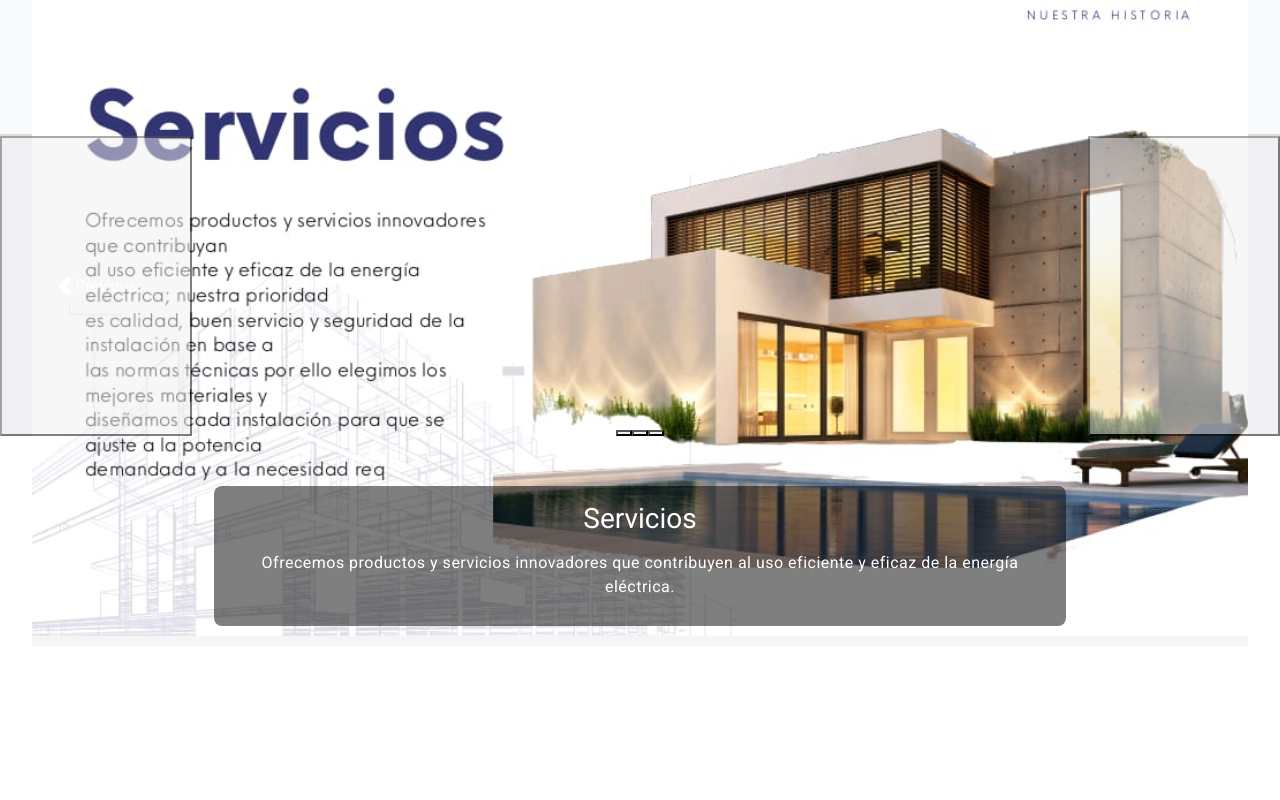
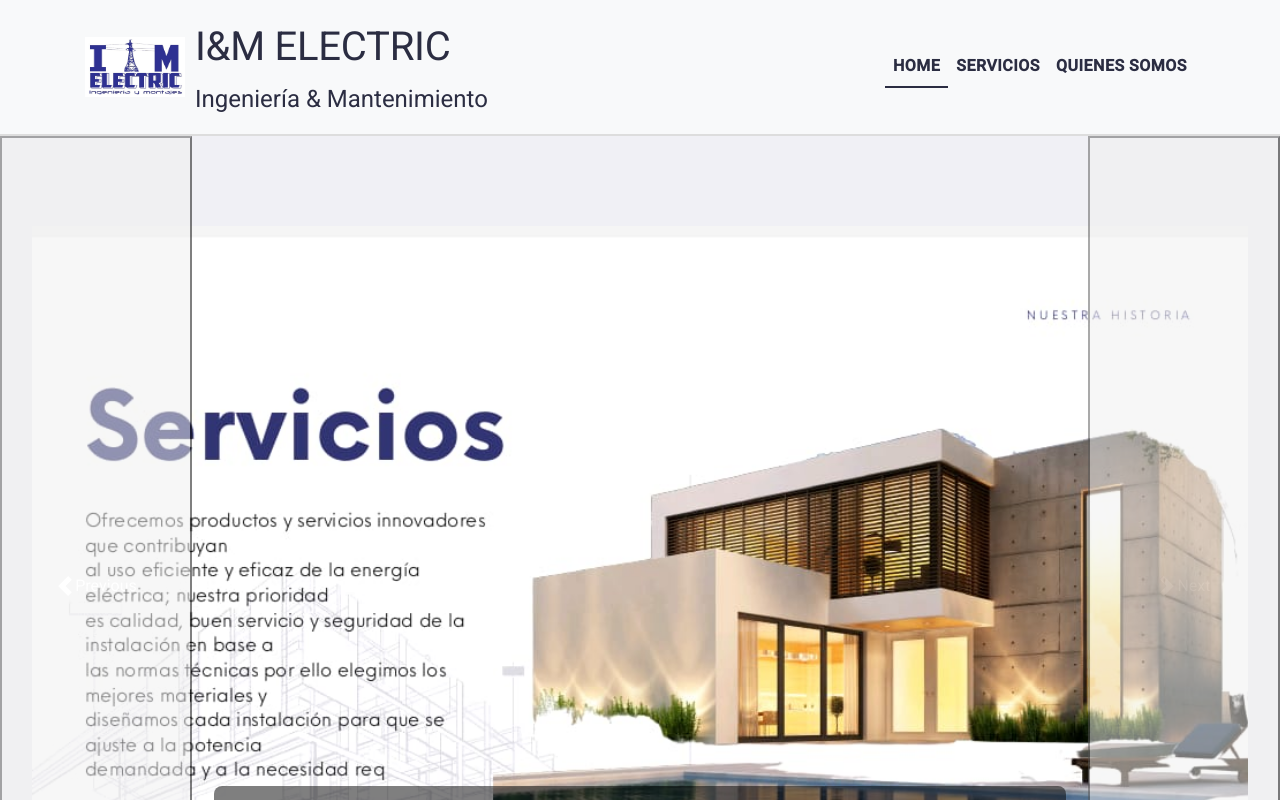
Before and after one commit to Miguel-121203/Electric, an Angular app: page / in a window 1280 px wide. Shown: the top 800 px of the page. Built offline with nearby package versions, Linux system fonts and the light colour scheme.

Commit message:
correcion de carrusel

```diff
--- a/src/app/interfaces/home/home.component.css
+++ b/src/app/interfaces/home/home.component.css
@@ -51,15 +51,14 @@ nav ul li {
     margin-bottom: 1em;
 }
 
-.carousel-custom-size {
-    height: 300px; /* Ajusta la altura aquí */
+ .carousel-custom-size {
+    height: 900px; /* Ajusta la altura aquí */
   }
 
   .carousel-custom-size .carousel-inner .carousel-item img {
     height: 100%;
     object-fit: cover;
   }
-
   .carousel-caption {
     background-color: rgba(0, 0, 0, 0.5); /* Fondo semitransparente */
     color: #fff;
```
